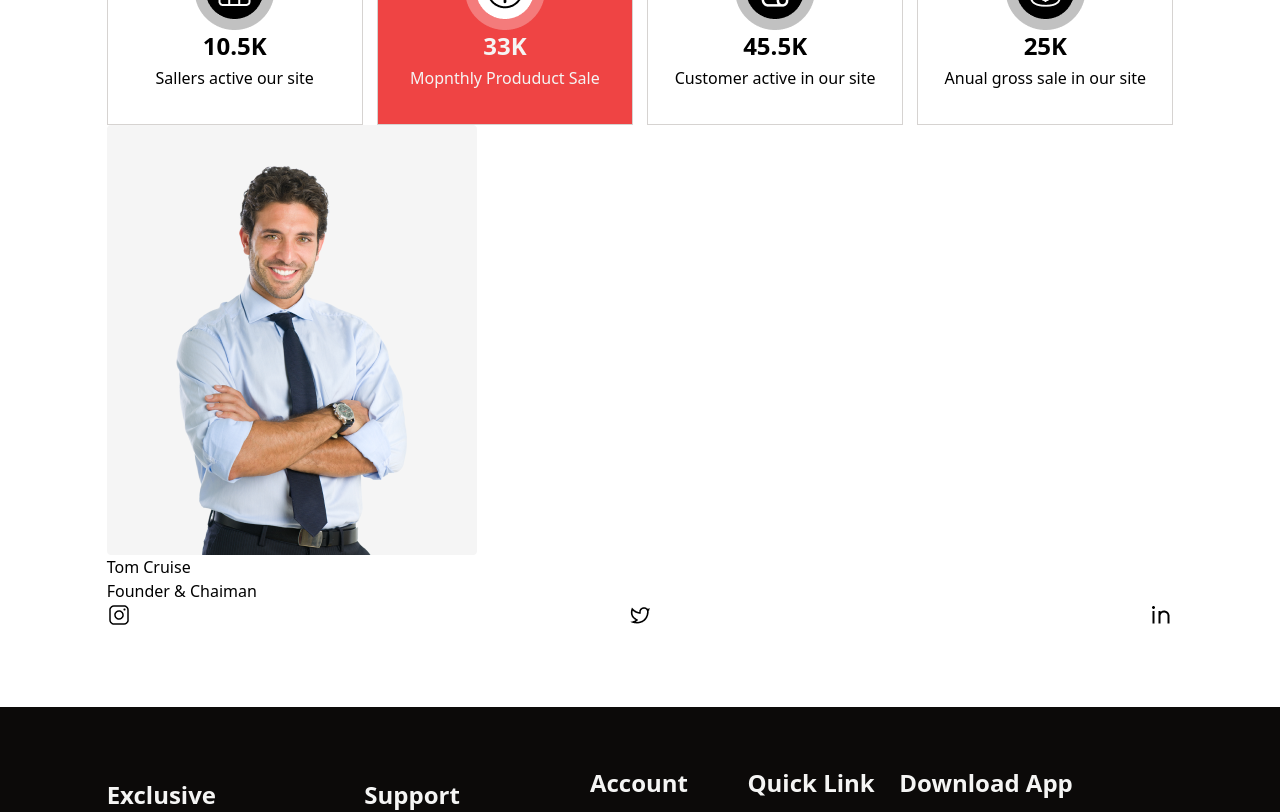
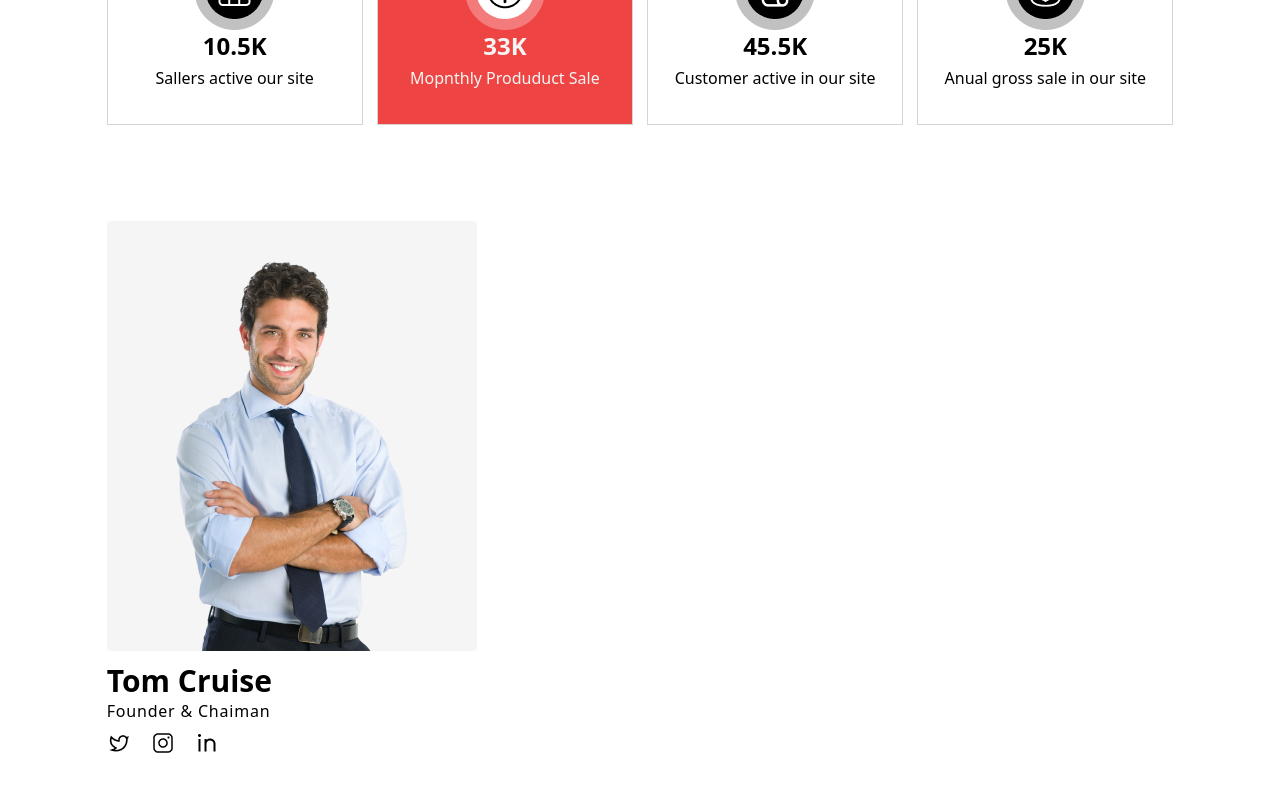
Before and after one commit to Tomo233/E-commerce, a React (Vite) app: page / in a window 1280 px wide. Shown: the part 980-1792 px from the top of the page. Built offline with nearby package versions, Linux system fonts and the light colour scheme; no server answers.

Commit message:
basic styles are implemented

```diff
--- a/src/pages/About.jsx
+++ b/src/pages/About.jsx
@@ -65,14 +65,14 @@ function About() {
           </div>
         </div>
       </div>
-      <div>
-        <div>
+      <div className="mt-24">
+        <div className="max-w-96">
           <img src={tom} alt="image" />
-          <h3>Tom Cruise</h3>
-          <p>Founder & Chaiman</p>
-          <div className="flex justify-between">
+          <h3 className="text-3xl font-semibold mt-3">Tom Cruise</h3>
+          <p className="tracking-wider font-medium">Founder & Chaiman</p>
+          <div className="flex gap-5 mt-2">
+            <img src={twt} alt="" />
             <img src={instagram} alt="" />
-            <img src={twt} alt="" />
             <img src={linkedin} alt="" />
           </div>
         </div>
```
